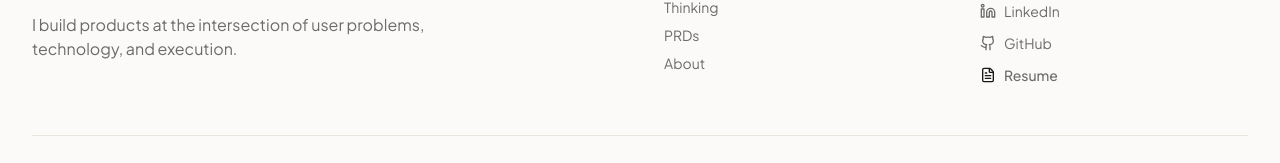
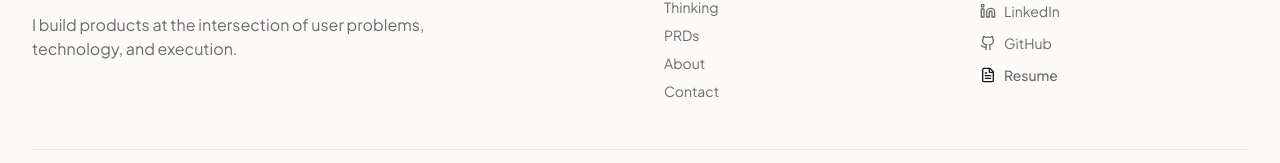
Before and after one commit to yashjha024/my-portfolio, a React (Vite) app in the folder client/: page /work in a window 1280 px wide. Shown: the part 1566-1729 px from the top of the page. Built offline with nearby package versions, Linux system fonts and the light colour scheme; no server answers.

Commit message:
feat: add persistent Contact navigation link to Navbar and Footer Explore section

```diff
--- a/client/src/components/shared/Footer.jsx
+++ b/client/src/components/shared/Footer.jsx
@@ -68,6 +68,14 @@
                   className="text-muted-foreground hover:text-foreground transition-colors"
                 >
                   About
+                </NavLink>
+              </li>
+              <li>
+                <NavLink
+                  to="/contact"
+                  className="text-muted-foreground hover:text-foreground transition-colors"
+                >
+                  Contact
                 </NavLink>
               </li>
             </ul>
--- a/client/src/components/shared/Header.jsx
+++ b/client/src/components/shared/Header.jsx
@@ -12,6 +12,7 @@
   { to: '/thinking', label: 'Product Thinking' },
   { to: '/prds', label: 'PRDs' },
   { to: '/about', label: 'About' },
+  { to: '/contact', label: 'Contact' },
 ];
 
 export const Header = () => {
@@ -24,6 +25,7 @@
     { to: '/thinking', label: profile?.navLabels?.thinking || 'Product Thinking' },
     { to: '/prds', label: profile?.navLabels?.prds || 'PRDs' },
     { to: '/about', label: profile?.navLabels?.about || 'About' },
+    { to: '/contact', label: 'Contact' },
   ];
 
   return (
```
